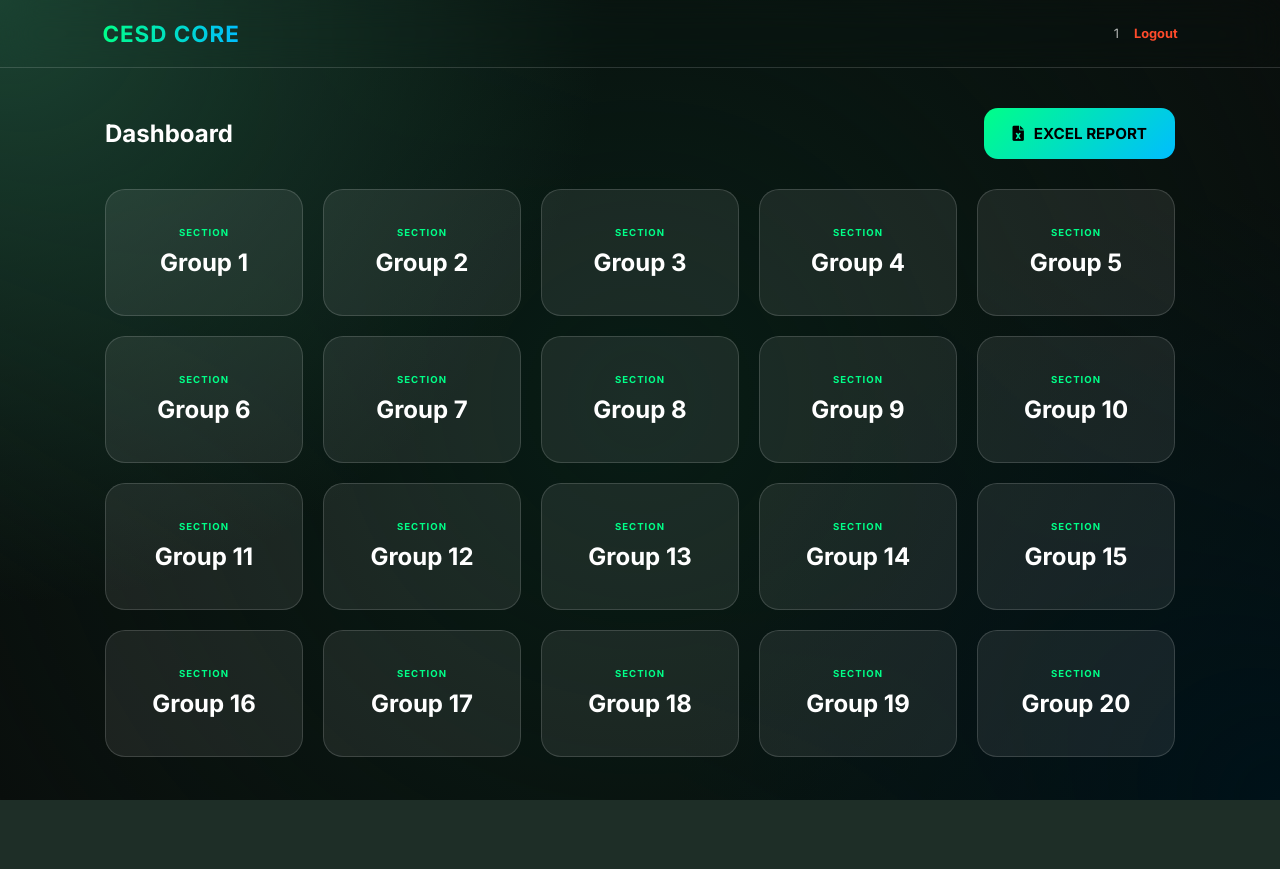
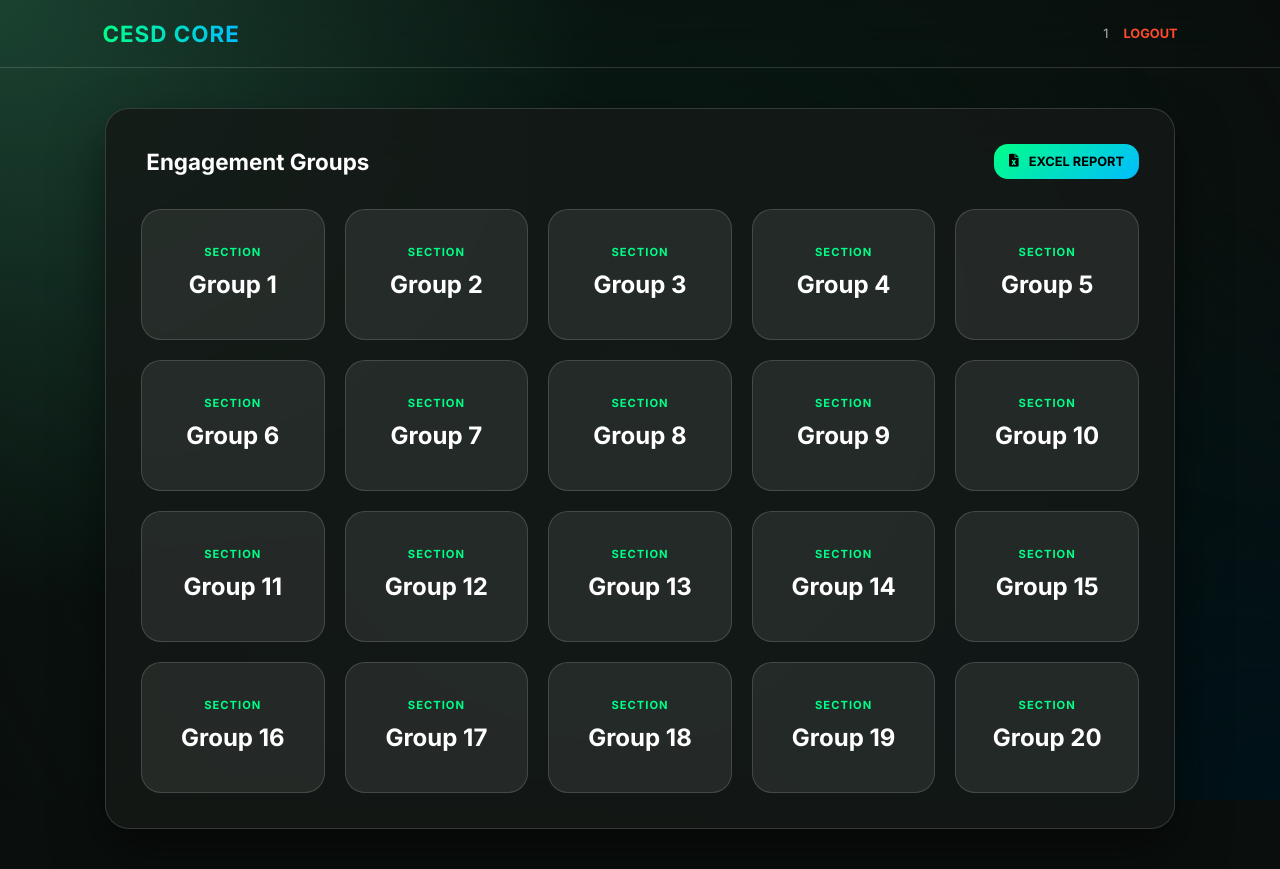
Before and after one commit to chaitany851P/cesd-attendance-system, a Flask app: page /dashboard in a window 1280 px wide. Before the commit the page ends 800 px from the top, so only its background shows below. Run offline with Flask 3, Linux system fonts and the light colour scheme; the visitor is signed in with stand-in values (Sample User, id 1).

Commit message:
Refactor dashboard layout and styles

```diff
--- a/templates/dashboard.html
+++ b/templates/dashboard.html
@@ -1,5 +1,5 @@
 <!DOCTYPE html>
-<html>
+<html lang="en">
 <head>
     <meta name="viewport" content="width=device-width, initial-scale=1.0">
     <link rel="stylesheet" href="{{ url_for('static', filename='style.css') }}">
@@ -9,27 +9,34 @@
 <body>
     <div class="mesh-bg"></div>
     <nav class="navbar">
-        <h1 style="background: linear-gradient(to right, var(--primary), var(--secondary)); -webkit-background-clip: text; -webkit-text-fill-color: transparent;">CESD CORE</h1>
-        <div style="display: flex; gap: 15px; align-items: center;">
-            <span style="font-size: 0.8rem; opacity: 0.7;">{{ faculty }}</span>
-            <a href="/logout" style="color: #ff4b2b; text-decoration: none; font-size: 0.8rem; font-weight: bold;">Logout</a>
+        <h1>CESD CORE</h1>
+        <div style="display: flex; align-items: center; gap: 15px;">
+            <span style="font-size: 0.8rem; color: var(--text-dim);">{{ faculty }}</span>
+            <a href="/logout" style="color: var(--error); text-decoration: none; font-weight: 700; font-size: 0.8rem;">LOGOUT</a>
         </div>
     </nav>
     <div class="container">
-        <div style="display: flex; justify-content: space-between; align-items: center; margin-bottom: 25px; flex-wrap: wrap; gap: 15px;">
-            <h2 style="margin: 0;">Dashboard</h2>
-            {% if is_instructor %}
-            <a href="/export_attendance" class="btn-primary"><i class="fa-solid fa-file-excel"></i> EXCEL REPORT</a>
-            {% endif %}
+        <div class="card" style="margin-bottom: 30px;">
+            <div style="display: flex; justify-content: space-between; align-items: center; margin-bottom: 25px; flex-wrap: wrap; gap: 15px;">
+                <h2 style="margin: 0; font-size: 1.4rem;"><i class="fa-solid fa-people-group" style="color: var(--primary);"></i> Engagement Groups</h2>
+                {% if is_instructor %}<a href="/export_attendance" class="btn-primary" style="padding: 10px 15px; font-size: 0.8rem;"><i class="fa-solid fa-file-excel"></i> EXCEL REPORT</a>{% endif %}
+            </div>
+            <div class="grid">
+                {% for group in groups %}<a href="/mark_attendance/{{ group }}" class="group-card"><span>SECTION</span><h3>Group {{ group }}</h3></a>{% endfor %}
+            </div>
         </div>
-        <div class="grid">
-            {% for g in groups %}
-            <a href="/mark_attendance/{{ g }}" class="group-card">
-                <span style="font-size: 0.6rem; color: var(--primary); font-weight: 700;">SECTION</span>
-                <h3 style="margin: 8px 0;">Group {{ g }}</h3>
-            </a>
-            {% endfor %}
+        {% if dept %}
+        <div class="card" style="border-top: 4px solid var(--secondary);">
+            <h2 style="margin: 0 0 20px 0; font-size: 1.4rem; color: var(--secondary);"><i class="fa-solid fa-graduation-cap"></i> Academic Records</h2>
+            <div class="grid">
+                {% if dept == 'ALL' %}
+                    {% for d in dept_list %}<a href="/mark_dept_attendance/{{ d }}" class="group-card" style="border-color: var(--secondary);"><span>ACADEMIC</span><h3>{{ d }}</h3></a>{% endfor %}
+                {% else %}
+                    <a href="/mark_dept_attendance/{{ dept }}" class="group-card" style="border-color: var(--secondary); min-width: 180px;"><span>MY DEPT</span><h3>{{ dept }}</h3></a>
+                {% endif %}
+            </div>
         </div>
+        {% endif %}
     </div>
 </body>
 </html>
```
